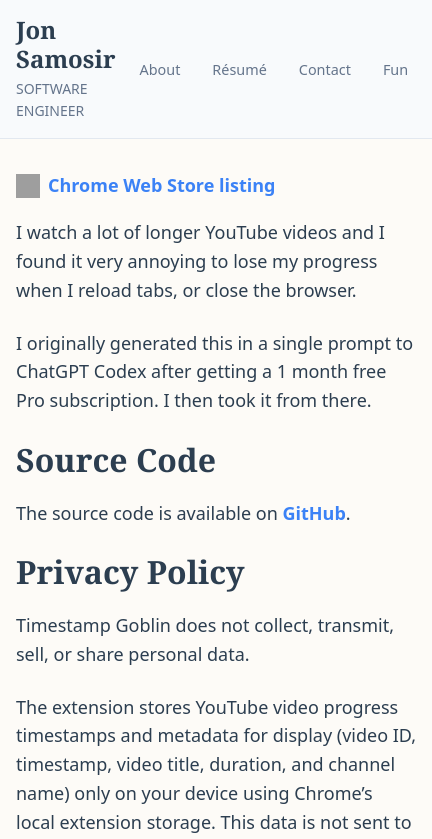
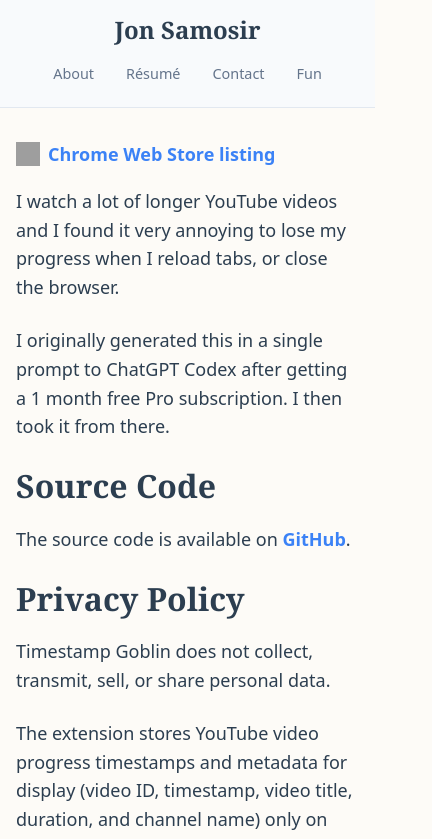
Before and after one commit to poltak/poltak.github.io, a SvelteKit app: page /timestamp-goblin in a window 390 px wide. Shown: the top 839 px of the page, 432 px wide, since content can reach past the window. Built offline with nearby package versions, Linux system fonts and the light colour scheme; grey boxes are pictures that could not be loaded.

Commit message:
Improve a lot of the responsive styles

```diff
--- a/src/app.css
+++ b/src/app.css
@@ -159,7 +159,8 @@
 }
 
 body {
-    width: fit-content;
+    width: 100%;
+    max-width: 100%;
     line-height: 1.6;
     font-size: 16px;
     padding: 0;
@@ -168,13 +169,14 @@
     color: var(--c-text);
     font-family: var(--font-sans);
 
-    @media (min-width: 576px) and (max-width: 1024px) {
-        width: unset;
-    }
-
     @media (max-width: 576px) {
         font-size: 18px;
     }
+}
+
+html,
+body {
+    overflow-x: hidden;
 }
 
 h1,
@@ -292,8 +294,9 @@
 .site {
     display: grid;
     grid-template-columns: var(--sidebar-width) 1fr;
-    max-width: calc(var(--sidebar-width) + var(--content-max-width));
-    margin: 0 auto;
+    width: 100%;
+    max-width: 100%;
+    margin: 0;
     min-height: 100vh;
     /* box-shadow removed to ensure seamless blending with body background */
     background-color: var(--c-bg); /* Ensures the boxed area has a background */
--- a/src/routes/+layout.svelte
+++ b/src/routes/+layout.svelte
@@ -12,7 +12,6 @@
     <nav class="nav-bar">
         <div class="nav-header">
             <a href="{base}/" class="site-title">Jon Samosir</a>
-            <span class="site-subtitle">Software Engineer</span>
         </div>
         <div class="nav-links">
             <a class="nav-link" class:active={isActive('/')} href="{base}/">About</a>
@@ -75,6 +74,13 @@
             gap: 1rem;
             text-align: left;
         }
+
+        @media (max-width: 520px) {
+            flex-direction: column;
+            align-items: stretch;
+            text-align: center;
+            gap: 0.75rem;
+        }
     }
 
     .nav-header {
@@ -112,6 +118,12 @@
         @media (max-width: 768px) {
             flex-direction: row;
             gap: 1rem;
+            flex-wrap: wrap;
+            justify-content: center;
+        }
+
+        @media (max-width: 520px) {
+            gap: 0.5rem;
         }
     }
 
@@ -131,6 +143,10 @@
         @media (max-width: 768px) {
             padding: 0.25rem 0.5rem;
             font-size: 0.9rem;
+        }
+
+        @media (max-width: 520px) {
+            padding: 0.35rem 0.75rem;
         }
     }
 
@@ -163,6 +179,9 @@
 
     .content-wrapper {
         animation: fade-in 0.5s ease-out;
+        max-width: var(--content-max-width);
+        width: 100%;
+        margin: 0 auto;
     }
 
     @keyframes fade-in {
```
